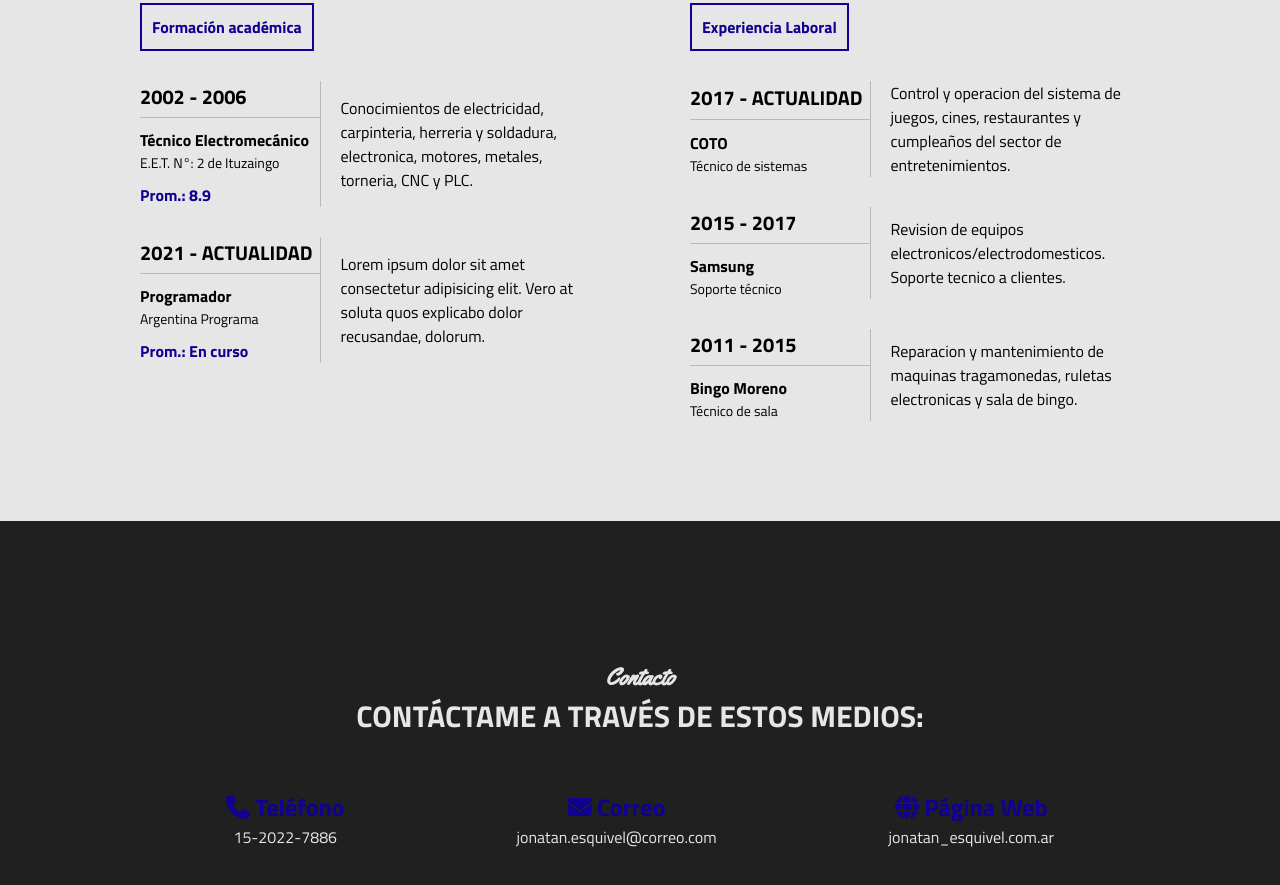
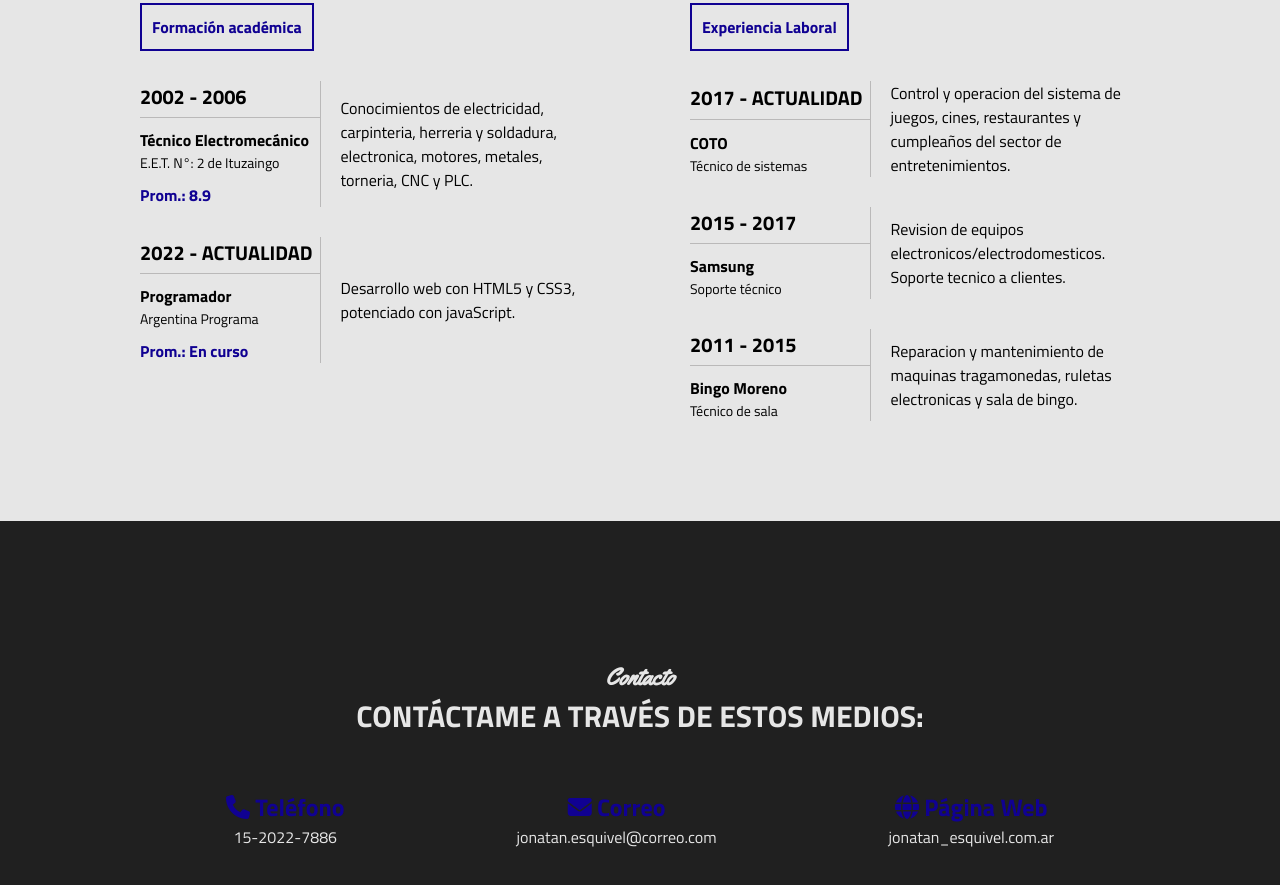
Before and after one commit to Jhony-AKD/CV-Web, a plain HTML site: page index.html in a window 1280 px wide. Shown: the part 1754-2639 px from the top of the page. Drawn offline with Linux system fonts and the light colour scheme.

Commit message:
Add files via upload

```diff
--- a/index.html
+++ b/index.html
@@ -171,10 +171,10 @@
                     <table>
                         <tr>
                             <td class="datos">
-                                <h3>2021 - ACTUALIDAD</h3>
+                                <h3>2022 - ACTUALIDAD</h3>
                             </td>
                             <td rowspan="2" class="descripcion">
-                                Lorem ipsum dolor sit amet consectetur adipisicing elit. Vero at soluta quos explicabo dolor recusandae, dolorum.
+                                Desarrollo web con HTML5 y CSS3, potenciado con javaScript.
                             </td>
                         </tr>
                         <tr>
```
